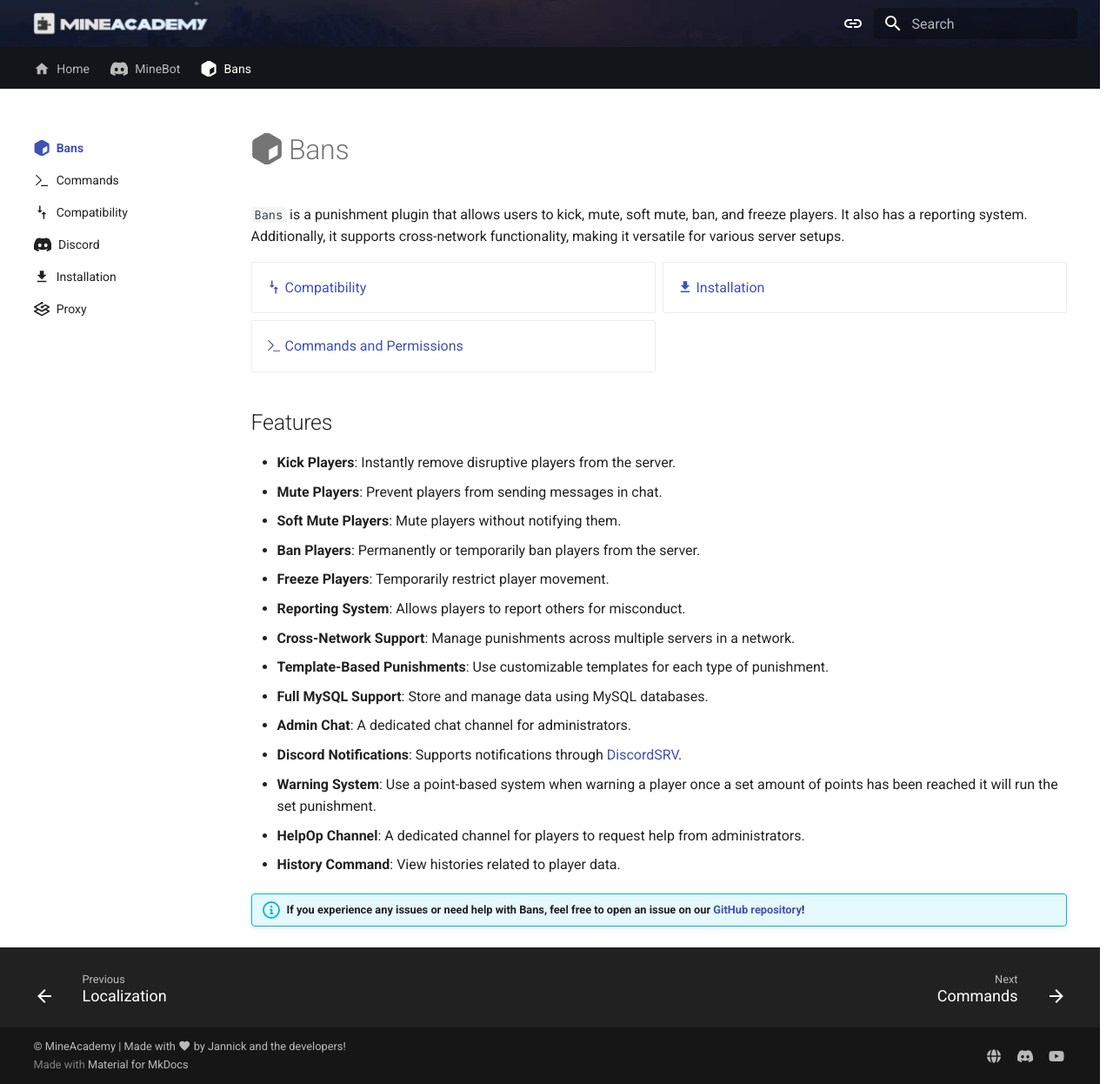
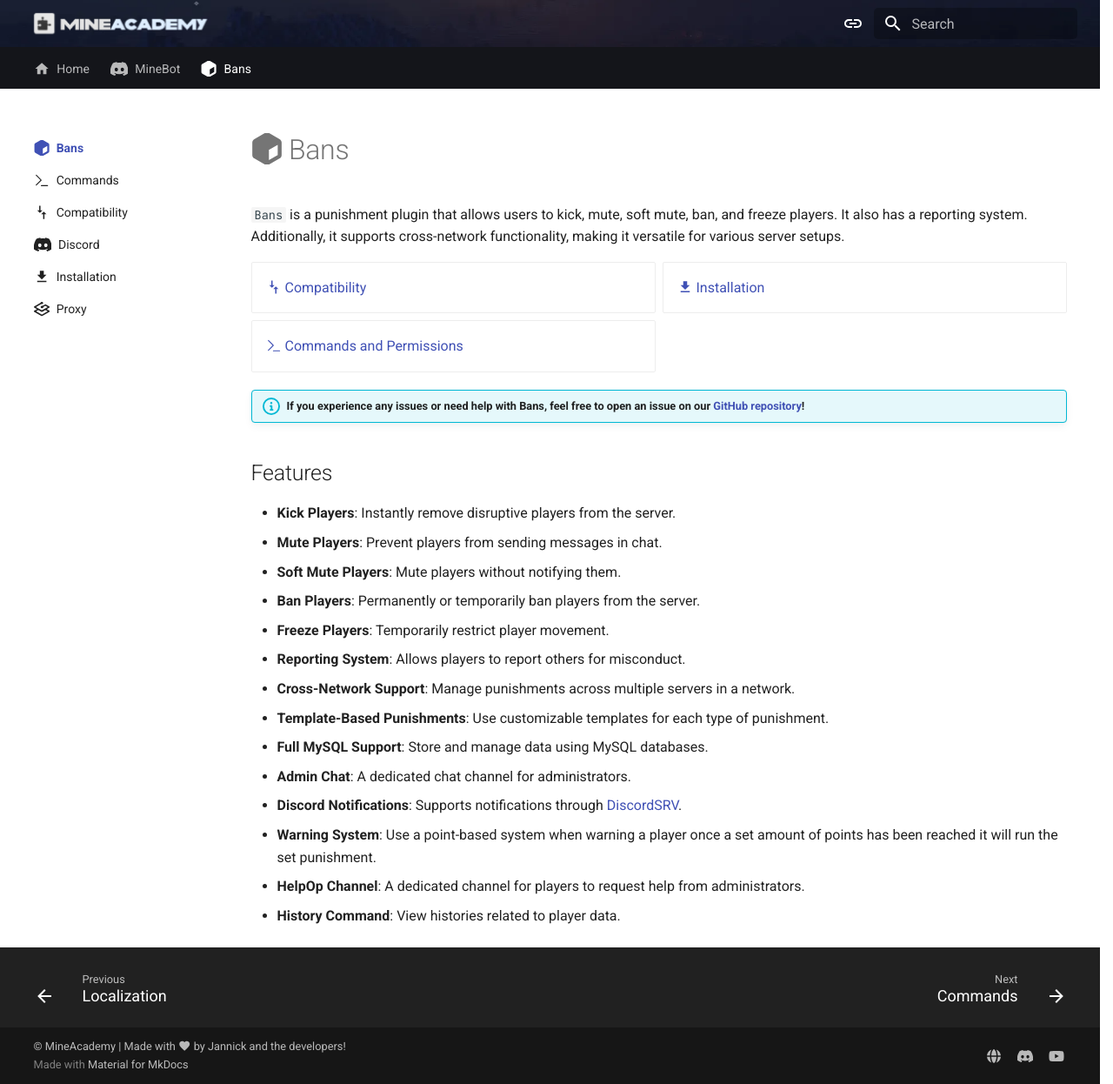
Before and after one commit to kangarko/docs, an MkDocs documentation site: the page built from docs/bans/index.md, in a window 1280 px wide and 1246 px high. Shown: the whole window at 87% size. Built offline with MkDocs 1.6.1 and Material for MkDocs 9.7.7, drawn with Linux system fonts in a browser that asks for light colours; plug-ins that fetch from the network failed and are left out; comment, search, counter and statistics services are not loaded; part of the change alters nothing that is shown.

```diff
--- a/docs/bans/index.md
+++ b/docs/bans/index.md
@@ -18,6 +18,8 @@ hide:
 
 </div>
 
+!!! info "If you experience any issues or need help with **Bans**, feel free to open an issue on our [GitHub repository](https://github.com/kangarko/Bans/issues)!"
+
 ## Features
 
 - **Kick Players**: Instantly remove disruptive players from the server.
@@ -34,5 +36,3 @@ hide:
 - **Warning System**: Use a point-based system when warning a player once a set amount of points has been reached it will run the set punishment.
 - **HelpOp Channel**: A dedicated channel for players to request help from administrators.
 - **History Command**: View histories related to player data.
-
-!!! info "If you experience any issues or need help with **Bans**, feel free to open an issue on our [GitHub repository](https://github.com/kangarko/Bans/issues)!"
```
